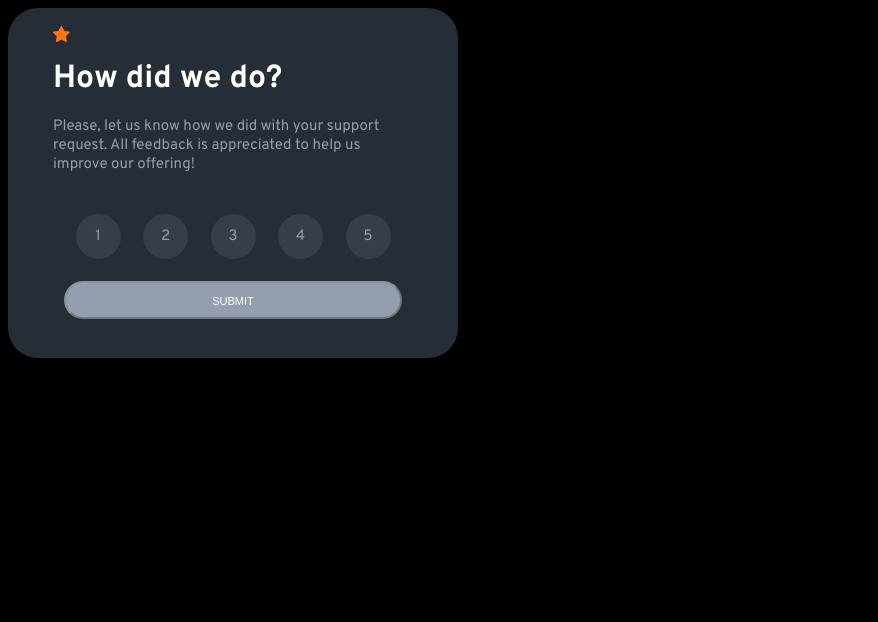
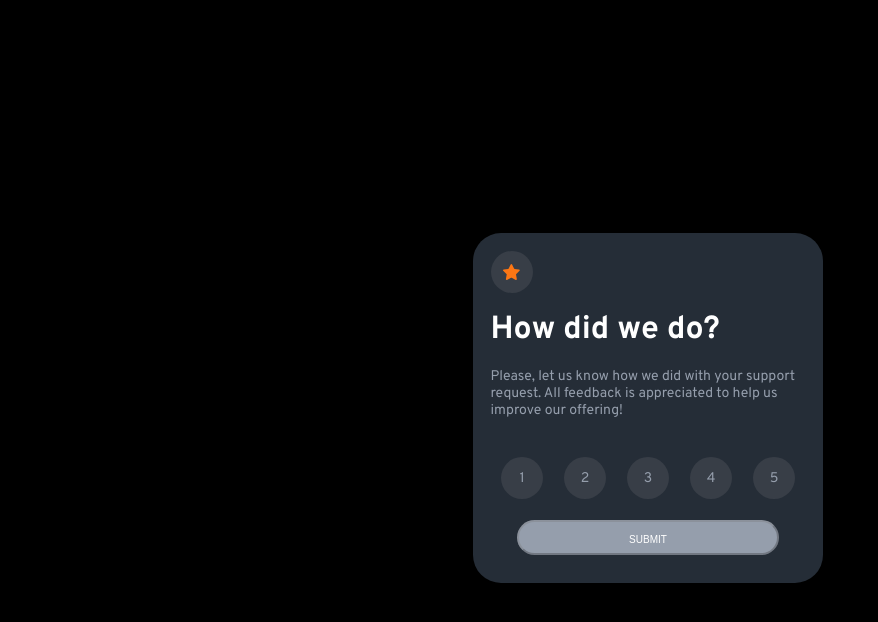
Before and after one commit to Cygap/rate-me, an Angular app: page / in a window 1280 px wide. Shown: the top 622 px of the page, without its empty margins (0-878 px from the left). Built offline with nearby package versions, Linux system fonts and the light colour scheme.

Commit message:
polished styles and looks

```diff
--- a/src/app/_variables.scss
+++ b/src/app/_variables.scss
@@ -1,7 +1,6 @@
 //Sizes
 $modalHeight: 350px;
-$modalWidth: 450px;
-
+$modalWidth: 350px;
 //  Colors
 
 //  Primary
@@ -21,7 +20,7 @@ $colorVeryDarkBlue: hsl(216, 12%, 8%);
 
 //  Body Copy
 
-$FontSizeParagraph: 15px;
+$FontSizeParagraph: 14px;
 
 // Font
 @import "https://fonts.googleapis.com/css?family=Overpass:400,700&display=swap";
--- a/src/app/app.component.scss
+++ b/src/app/app.component.scss
@@ -5,6 +5,10 @@
 :host {
   display: flex;
   flex-flow: column nowrap;
+  justify-content: center;
+  align-items: center;
+  height: 100vh;
+  width: 100vw;
 }
 .modal {
   display: flex;
@@ -20,5 +24,6 @@ app-rate-me-modal {
 }
 app-thank-you-modal {
   @extend .modal;
+  padding-top: $FontSizeParagraph * 2;
   align-items: center;
 }
--- a/src/app/rate-me-modal/rate-me-modal.component.html
+++ b/src/app/rate-me-modal/rate-me-modal.component.html
@@ -1,5 +1,7 @@
 <!-- <div> -->
-<img src="../../assets/images/icon-star.svg" alt="star icon" />
+<div class="icon-container">
+  <img src="../../assets/images/icon-star.svg" alt="star icon" />
+</div>
 <h1>How did we do?</h1>
 <p>
   Please, let us know how we did with your support request. All feedback is
--- a/src/app/rate-me-modal/rate-me-modal.component.scss
+++ b/src/app/rate-me-modal/rate-me-modal.component.scss
@@ -1,18 +1,27 @@
 @import "../variables";
-img {
+.icon-container {
+  background-color: $colorDarkGrey;
+  border-radius: 50%;
+  width: $FontSizeParagraph * 3;
+  height: $FontSizeParagraph * 3;
+  margin: $modalHeight * 0.05 $modalWidth * 0.05;
+  display: flex;
+  justify-content: center;
+  align-items: center;
+}
+div img {
   width: fit-content;
-  margin: $modalHeight * 0.05 $modalWidth * 0.1;
 }
 h1 {
   font-weight: $fontWeightsBold;
   color: $colorWhite;
-  margin: 0 $modalWidth * 0.1;
+  margin: 0 $modalWidth * 0.05;
 }
 p {
   font-weight: $fontWeightsLight;
   color: $colorLightGrey;
   font-size: $FontSizeParagraph;
-  margin: $modalHeight * 0.05 $modalWidth * 0.1;
+  margin: $modalHeight * 0.05 $modalWidth * 0.05;
 }
 p + div {
   display: flex;
--- a/src/app/thank-you-modal/thank-you-modal.component.scss
+++ b/src/app/thank-you-modal/thank-you-modal.component.scss
@@ -1,5 +1,14 @@
 @import "../variables";
 p {
   text-align: center;
-  margin: auto $modalWidth * 0.15;
+  margin: auto $modalWidth * 0.08;
 }
+
+img + p {
+  color: $colorOrange;
+  background-color: $colorDarkGrey;
+  border-radius: $FontSizeParagraph;
+  width: $modalWidth * 0.5;
+  height: $FontSizeParagraph * 1.5;
+  padding-top: $FontSizeParagraph * 0.25;
+}
```
Also changed, not shown: src/app/app.component.html (+0 -16 lines), src/app/_mixins.scss (deleted).
